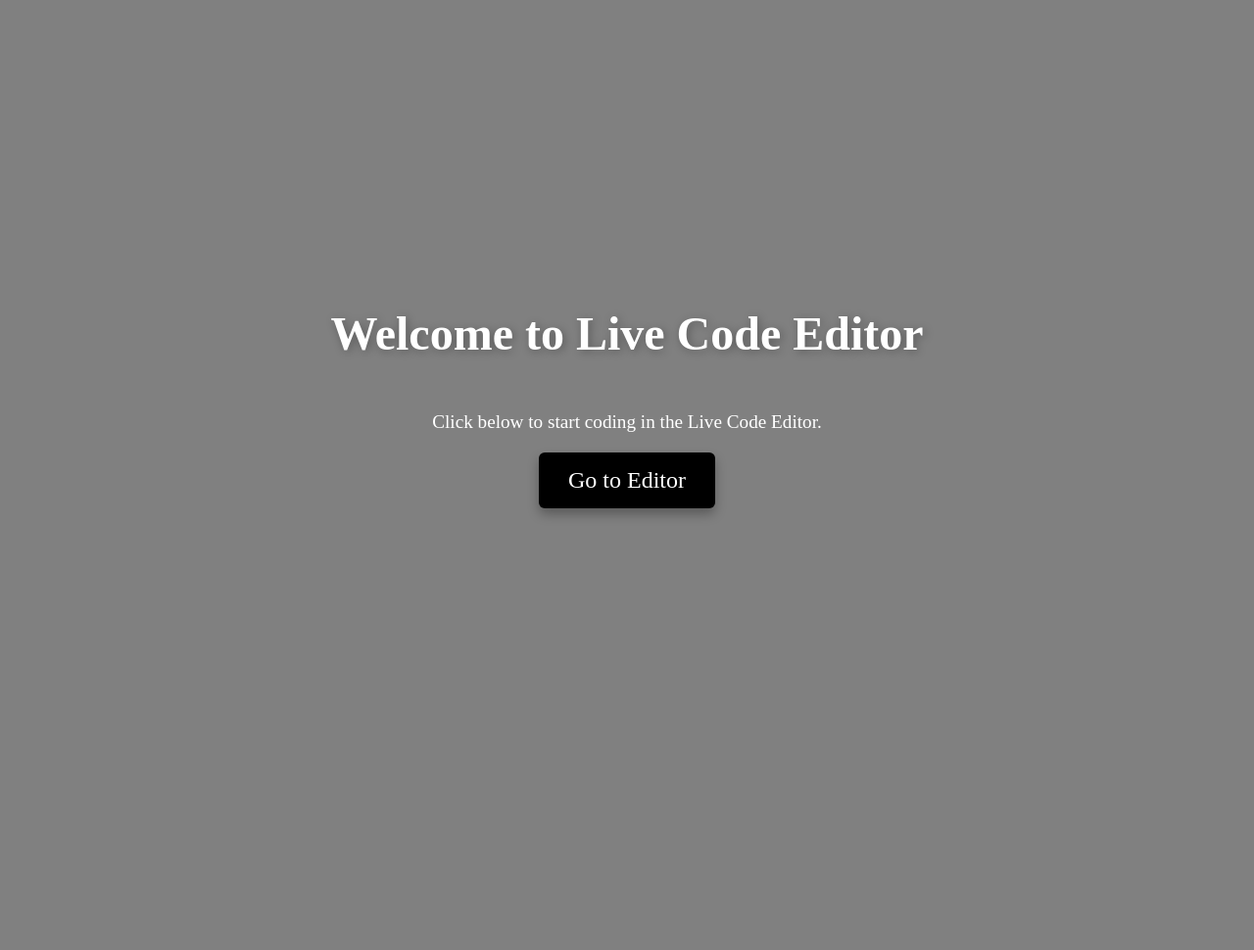
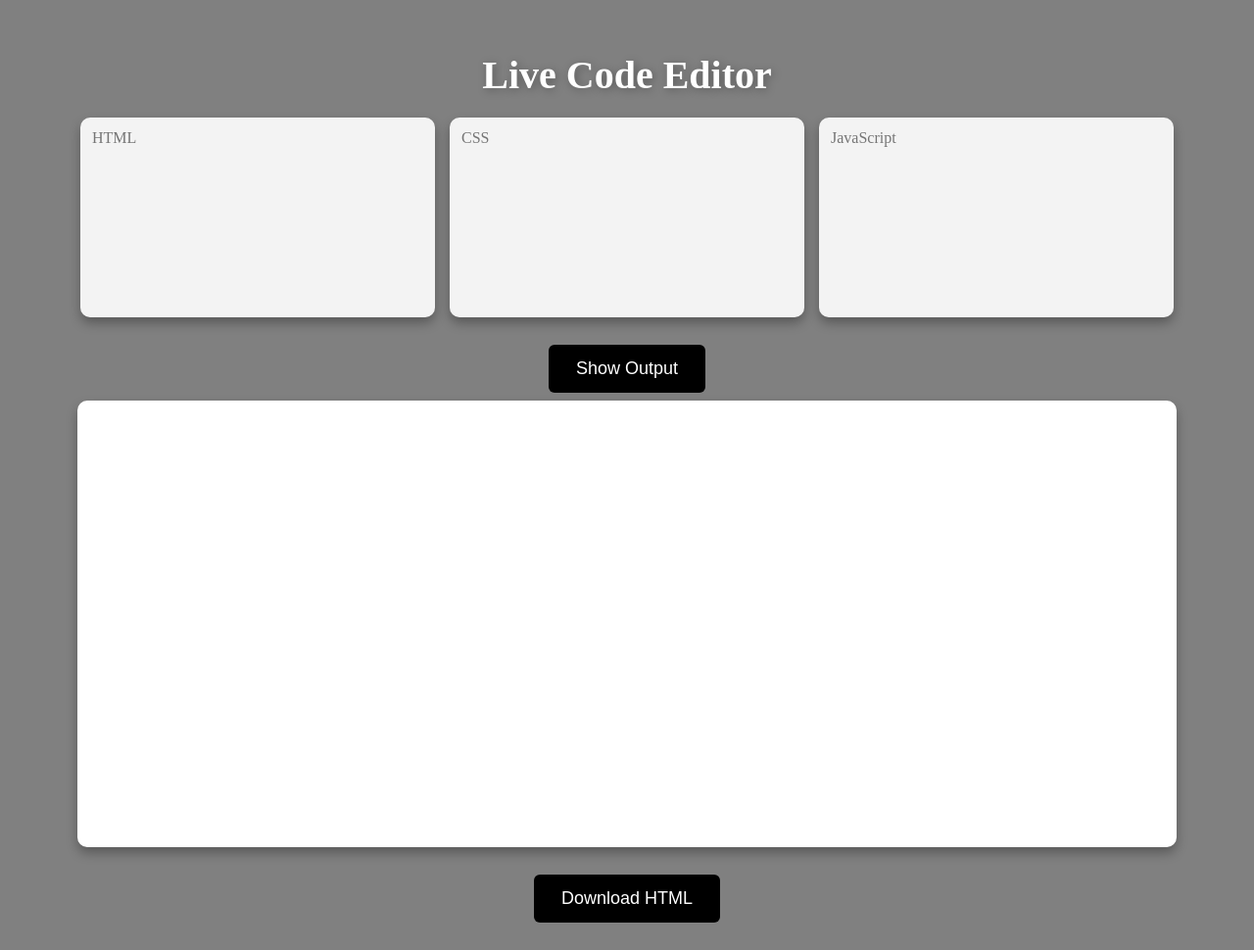
Before and after one commit to abinaya-63/Online-Code-Editor, a plain HTML site: page index.html in a window 1280 px wide. Shown: the whole page at 98% size. Before the commit the page ends 800 px from the top, so only its background shows below. Drawn offline with Linux system fonts and the light colour scheme.

Commit message:
Add files via upload

```diff
--- a/index.html
+++ b/index.html
@@ -1,49 +1,127 @@
+
 <!DOCTYPE html>
 <html lang="en">
 <head>
     <meta charset="UTF-8">
     <meta name="viewport" content="width=device-width, initial-scale=1.0">
-    <title>Home - Live Code Editor</title>
+    <title>Live Code Editor</title>
     <style>
         body {
             display: flex;
             flex-direction: column;
             align-items: center;
-            justify-content: center;
-            height: 100vh;
             font-family: 'Times New Roman', serif;
             background: grey;
             color: white;
             margin: 0;
-            text-align: center;
+            padding: 20px;
         }
-        h1 {
-            font-size: 3rem;
+        h2 {
+            font-size: 2.5rem;
+            margin-bottom: 20px;
             text-shadow: 2px 2px 10px rgba(0, 0, 0, 0.3);
         }
-        p {
-            font-size: 1.2rem;
+        .container {
+            display: flex;
+            width: 90%;
+            justify-content: space-between;
+            gap: 15px;
             margin-bottom: 20px;
         }
-        a {
-            text-decoration: none;
+        textarea {
+            width: 32%;
+            height: 180px;
+            padding: 12px;
+            border-radius: 10px;
+            border: none;
+            box-shadow: 0 6px 12px rgba(0, 0, 0, 0.3);
+            resize: none;
+            font-size: 16px;
+            background: rgba(255, 255, 255, 0.9);
+            color: #333;
+            font-family: 'Times New Roman', serif;
+        }
+        iframe {
+            width: 90%;
+            height: 450px;
+            border: 3px solid white;
+            background: white;
+            border-radius: 10px;
+            box-shadow: 0 6px 12px rgba(0, 0, 0, 0.3);
+        }
+        .download-container {
+            margin-top: 20px;
+        }
+        button {
             background: black;
             color: white;
-            padding: 15px 30px;
-            font-size: 1.5rem;
+            border: none;
+            padding: 14px 28px;
+            font-size: 18px;
+            cursor: pointer;
             border-radius: 6px;
             transition: background 0.3s, transform 0.2s;
-            box-shadow: 0 6px 12px rgba(0, 0, 0, 0.3);
+            box-shadow: black;
+            margin: 8px;
         }
-        a:hover {
-            background:grey;
+        button:hover {
+            background: #e64a19;
             transform: scale(1.05);
         }
     </style>
 </head>
 <body>
-    <h1>Welcome to Live Code Editor</h1>
-    <p>Click below to start coding in the Live Code Editor.</p>
-    <a href="/dashboard.html">Go to Editor</a>
+    <h2>Live Code Editor</h2>
+    <div class="container">
+        <textarea id="htmlCode" placeholder="HTML"></textarea>
+        <textarea id="cssCode" placeholder="CSS"></textarea>
+        <textarea id="jsCode" placeholder="JavaScript"></textarea>
+    </div>
+    <button onclick="updateOutput()">Show Output</button>
+    <iframe id="output"></iframe>
+
+    <div class="download-container">
+        <button onclick="downloadCode()">Download HTML</button>
+    </div>
+
+    <script>
+        function updateOutput() {
+            const html = document.getElementById("htmlCode").value;
+            const css = document.getElementById("cssCode").value;
+            const js = document.getElementById("jsCode").value;
+            const iframe = document.getElementById("output").contentWindow.document;
+
+            const fullCode = `<!DOCTYPE html>
+            <html>
+            <head>
+            <style>${css}</style>
+            </head>
+            <body>
+            ${html}
+            <script>
+            ${js}
+            <\/script>
+            </body>
+            </html>`;
+
+            iframe.open();
+            iframe.write(fullCode);
+            iframe.close();
+        }
+
+        function downloadCode() {
+            const html = document.getElementById("htmlCode").value;
+            const css = `<style>${document.getElementById("cssCode").value}</style>`;
+            const js = document.getElementById("jsCode").value;
+            const fullCode = `<!DOCTYPE html><html><head>${css}</head><body>${html}<script>${js}<\/script></body></html>`;
+            const blob = new Blob([fullCode], { type: "text/html" });
+            const a = document.createElement("a");
+            a.href = URL.createObjectURL(blob);
+            a.download = "code.html";
+            document.body.appendChild(a);
+            a.click();
+            document.body.removeChild(a);
+        }
+    </script>
 </body>
 </html>
```
